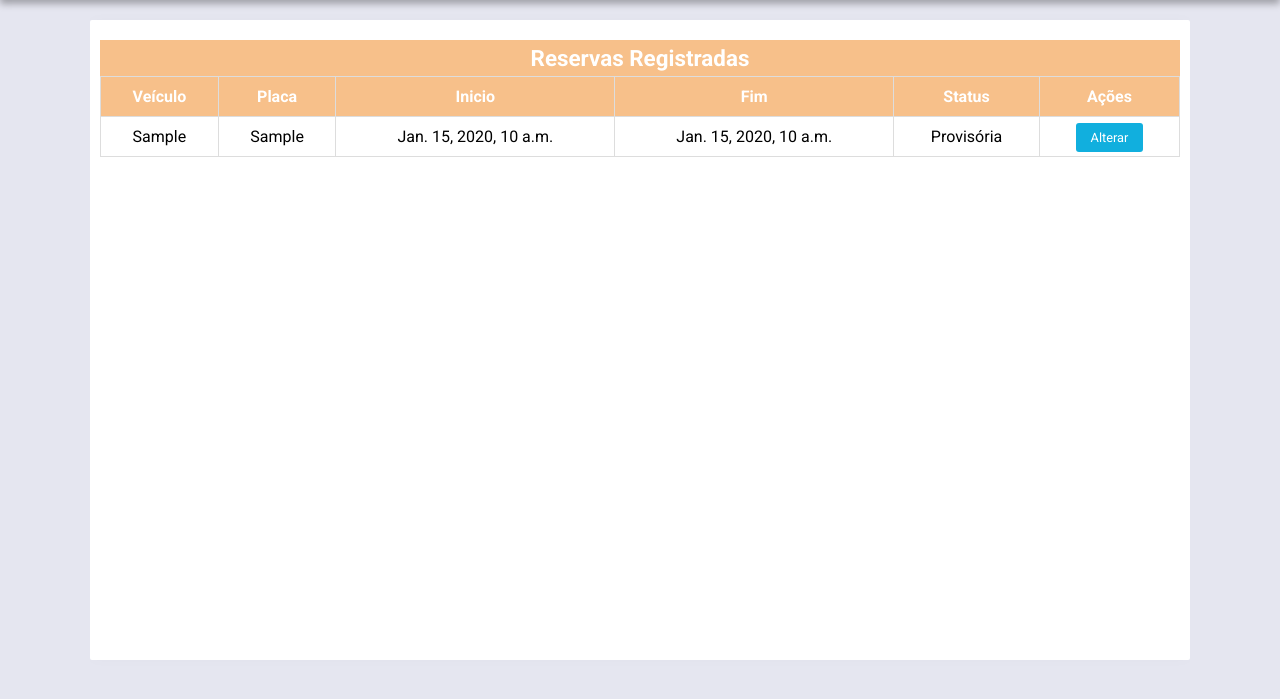
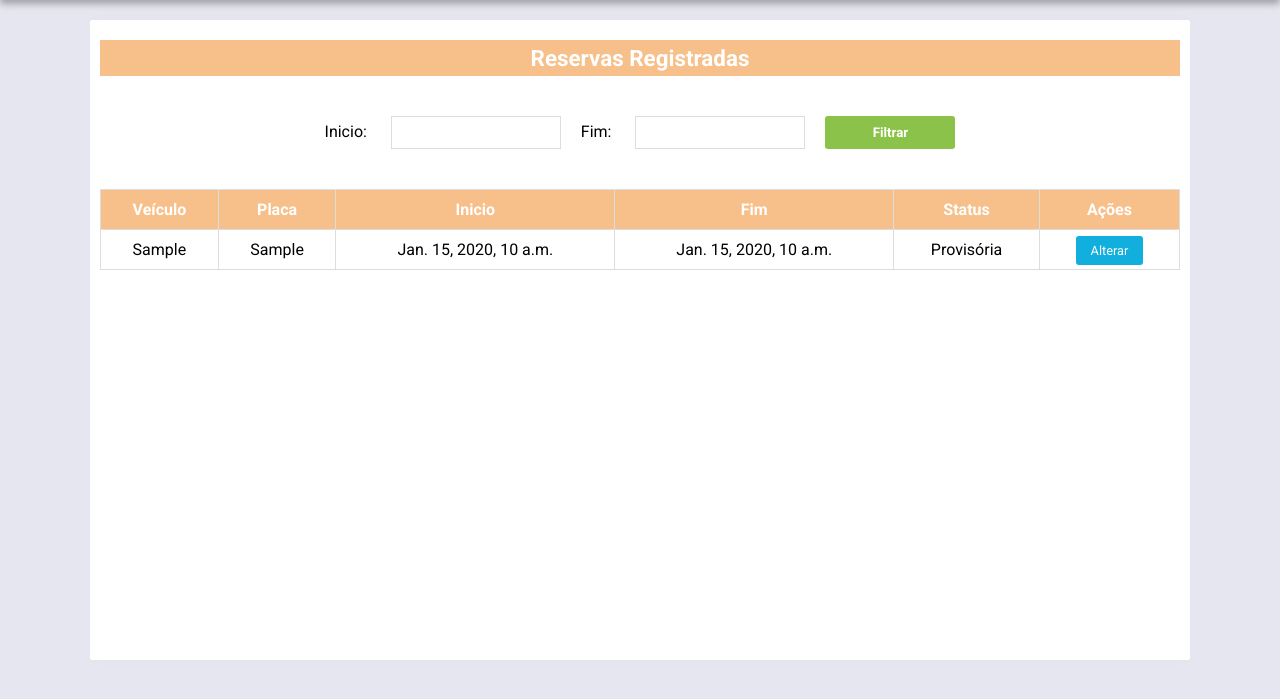
Before and after one commit to MarioGN/dynamicfleet-django, a Django app: template dynamicfleet/reservas/templates/reservas/reserves_list.html in a window 1280 px wide. Shown: the part 62-761 px from the top of the page. Run offline with Django 3.2, Linux system fonts and the light colour scheme; the template is opened without the code that fills it: values that come from a table or form of the project are taken from there, others are empty; tables that the repository leaves empty hold one stand-in row (values such as "Sample post"); parts of the project's set-up code (start-up, migrations or seed data) failed here and were passed over; some libraries are stand-ins or nearby versions.

Commit message:
Form para filtragem de reservas adicionado

```diff
--- a/dynamicfleet/reservas/forms.py
+++ b/dynamicfleet/reservas/forms.py
@@ -10,3 +10,8 @@ class ReserveForm(forms.ModelForm):
     class Meta:
         model = Reserve
         fields = ['start', 'end', 'state']
+
+
+class FilterReserveForm(forms.Form):
+    start = forms.DateTimeField(label="Inicio", input_formats=['%d/%m/%Y %H:%M'])
+    end = forms.DateTimeField(label="Fim", input_formats=['%d/%m/%Y %H:%M'])
--- a/dynamicfleet/reservas/templates/reservas/reserves_list.html
+++ b/dynamicfleet/reservas/templates/reservas/reserves_list.html
@@ -6,6 +6,23 @@
         <div class="list-header">
             <h3>Reservas Registradas</h3>
         </div>
+
+        <div>
+            <form id="filter-form" action="" method="GET">
+                <div class="form-group">
+                    <label for="{{ form.start.id_for_label }}">{{ form.start.label }}:</label>
+                    {{ form.start }}
+                </div>
+                <div class="form-group">
+                    <label for="{{ form.end.id_for_label }}">{{ form.end.label }}:</label>
+                    {{ form.end }}
+                </div>
+                <div class="form-group">
+                    <button type="submit" class="btn-filtrar">Filtrar</button>
+                </div>
+            </form>
+        </div>
+
 
         {% if reserves %}
             <div id="table-container">
--- a/dynamicfleet/reservas/views.py
+++ b/dynamicfleet/reservas/views.py
@@ -1,5 +1,5 @@
 from django.shortcuts import render, get_object_or_404, HttpResponse
-from dynamicfleet.reservas.forms import ReserveForm
+from dynamicfleet.reservas.forms import ReserveForm, FilterReserveForm
 from dynamicfleet.reservas.models import Reserve
 from dynamicfleet.veiculos.models import Vehicle
 
@@ -32,4 +32,4 @@ def reserves_list(request):
 
     return render(request,
                   'reservas/reserves_list.html',
-                  {'reserves': reserves})
+                  {'reserves': reserves, 'form': FilterReserveForm()})
```
